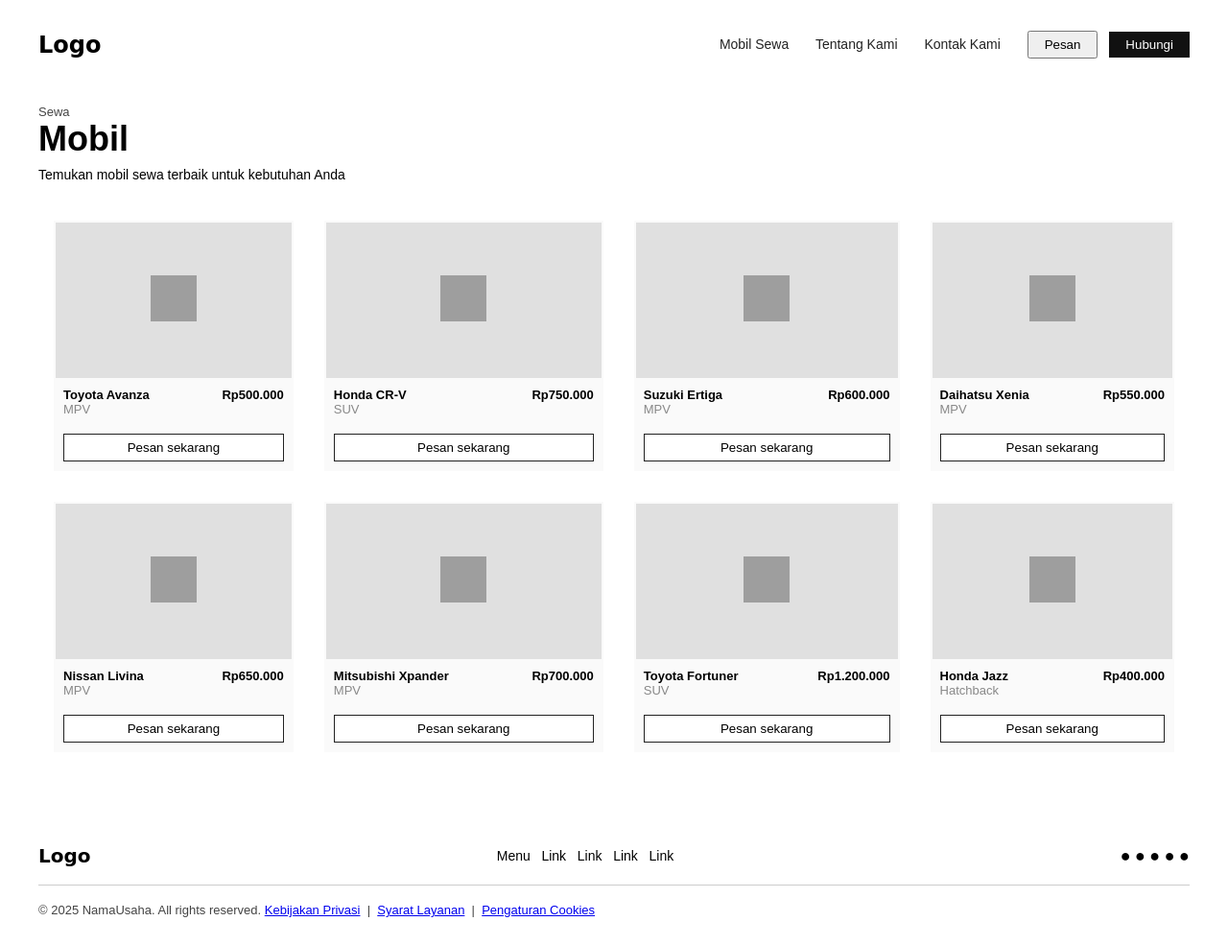
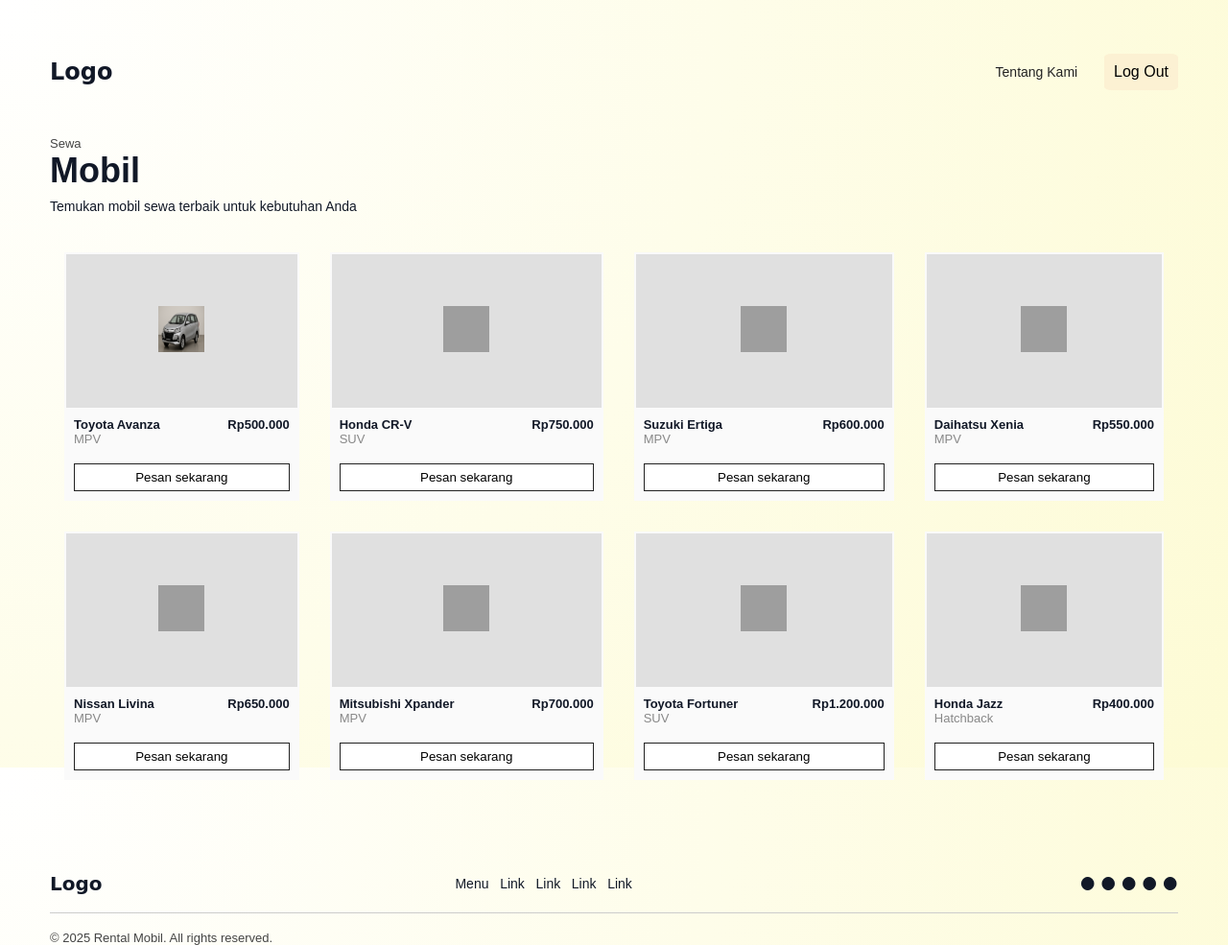
Before and after one commit to naiaero/web, a PHP site: page /sewa.php in a window 1280 px wide. Shown: the whole page at 96% size. Before the commit the page ends 956 px from the top, so only its background shows below. Run offline with PHP 8.4, Linux system fonts and the light colour scheme; grey boxes are pictures that could not be loaded.

Commit message:
tombol logout done

```diff
--- a/assets/css/sewa.css
+++ b/assets/css/sewa.css
@@ -7,6 +7,10 @@
     --gap:24px;
     --container:1100px;
   }
+
+.body-sewa {
+  background: radial-gradient(circle at top left, #ffffff, #FDFBD4);
+}
 
   *{box-sizing:border-box}
   html,body{height:100%}
--- a/index.php
+++ b/index.php
@@ -143,7 +143,6 @@
             <p class="subtitle">Layanan yang luar biasa dan mobil berkualitas tinggi!</p>
 
             <div class="testimoni-container">
-            <!-- Card 1 -->
             <div class="card">
                 <p>"Pengalaman sewa mobil yang sangat memuaskan!"</p>
                 <div class="profile">
@@ -155,7 +154,6 @@
                 </div>
             </div>
 
-            <!-- Card 2 -->
             <div class="card">
                 <p>"Mobilnya selalu dalam kondisi terbaik!"</p>
                 <div class="profile">
@@ -167,7 +165,6 @@
                 </div>
             </div>
 
-            <!-- Card 3 -->
             <div class="card">
                 <p>"Proses sewa yang cepat dan mudah!"</p>
                 <div class="profile">
--- a/sewa.php
+++ b/sewa.php
@@ -3,19 +3,18 @@
 <head>
   <meta charset="UTF-8">
   <title>Rental Mobil</title>
+  <link rel="stylesheet" href="assets/css/sewa.css">
+  <link rel="stylesheet" href="assets/css/style.css">
 </head>
-<body>
+<body class="body-sewa">
   <!-- Header -->
   <table width="100%" cellpadding="0" cellspacing="0" style="margin-bottom:32px;">
     <tr>
       <td align="left" style="font-family:cursive;font-size:24px;font-weight:bold;padding:24px 0 16px 32px;">Logo</td>
       <td align="right" style="padding:24px 32px 16px 0;">
         <span style="font-family:sans-serif;font-size:14px;">
-          <a href="#" style="margin-right:24px;text-decoration:none;color:#222;">Mobil Sewa</a>
           <a href="index.php" style="margin-right:24px;text-decoration:none;color:#222;">Tentang Kami</a>
-          <a href="#" style="margin-right:24px;text-decoration:none;color:#222;">Kontak Kami</a>
-          <button style="padding:5px 16px;margin-right:8px;">Pesan</button>
-          <button style="padding:5px 16px;background:#111;color:#fff;border:1px solid #111;">Hubungi</button>
+          <button class="btn-pes" onclick="location.href='index.php'">Log Out</button>
         </span>
       </td>
     </tr>
@@ -35,7 +34,7 @@
         <table width="100%" style="background:#fafafa;">
           <tr>
             <td align="center" height="160" style="background:#e0e0e0;">
-              <img src="https://img.icons8.com/ios-filled/50/cccccc/image.png" alt="img" width="48" height="48">
+              <img src="assets/img/avanza mpv.png" width="48" height="48">
             </td>
           </tr>
           <tr>
@@ -219,10 +218,7 @@
     </table>
     <hr style="margin:18px 32px 18px 32px;border:none;border-top:1px solid #ccc;">
     <div style="font-family:sans-serif;font-size:13px;color:#444;padding-left:32px;">
-      © 2025 NamaUsaha. All rights reserved.
-      <a href="#">Kebijakan Privasi</a> &nbsp;|&nbsp;
-      <a href="#">Syarat Layanan</a> &nbsp;|&nbsp;
-      <a href="#">Pengaturan Cookies</a>
+      © 2025 Rental Mobil. All rights reserved.
     </div>
   </div>
 </body>
```
Also changed, not shown: assets/img/avanza mpv.png (added).
